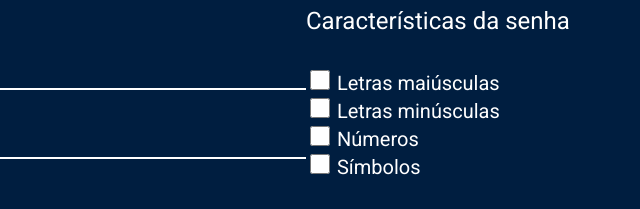
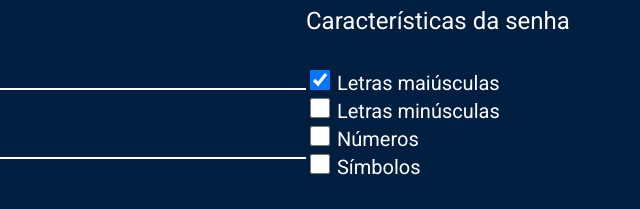
Before and after one commit to GustavoBLK/Senha-Seguras-BLK, a plain HTML site: page index.html in a window 1280 px wide. Shown: the part 588-797 px from the top of the page, 334-974 px from the left. Drawn offline with Linux system fonts and the light colour scheme.

Commit message:
Add files via upload

```diff
--- a/Style.CSS
+++ b/Style.CSS
@@ -116,8 +116,6 @@ label {
     cursor: pointer;
 }
 
-
-
 @media screen and (min-width: 768px) {
     .parametro-coluna__senha{
         flex-direction: row;
--- a/index.html
+++ b/index.html
@@ -33,7 +33,7 @@
                 <div class="parametro-senha">
                     <h4 class="parametro-senha__titulo">Características da senha</h4>
                     <div class="parametro-senha-checkbox">
-                        <input name="maiusculo" type="checkbox" class="checkbox">
+                        <input name="maiusculo" type="checkbox" class="checkbox" checked>
                         <label for="maiusculo">Letras maiúsculas</label>
                     </div>
                     <div class="parametro-senha-checkbox">
```
